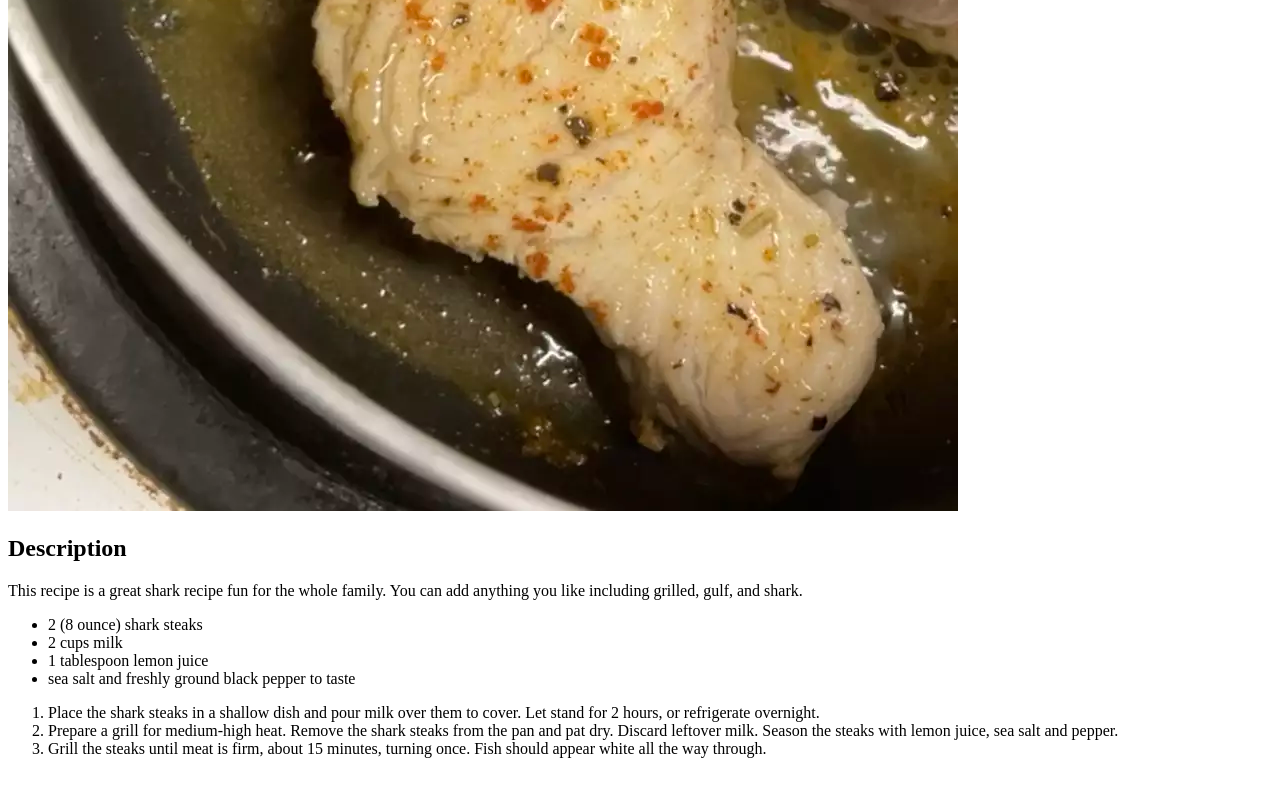
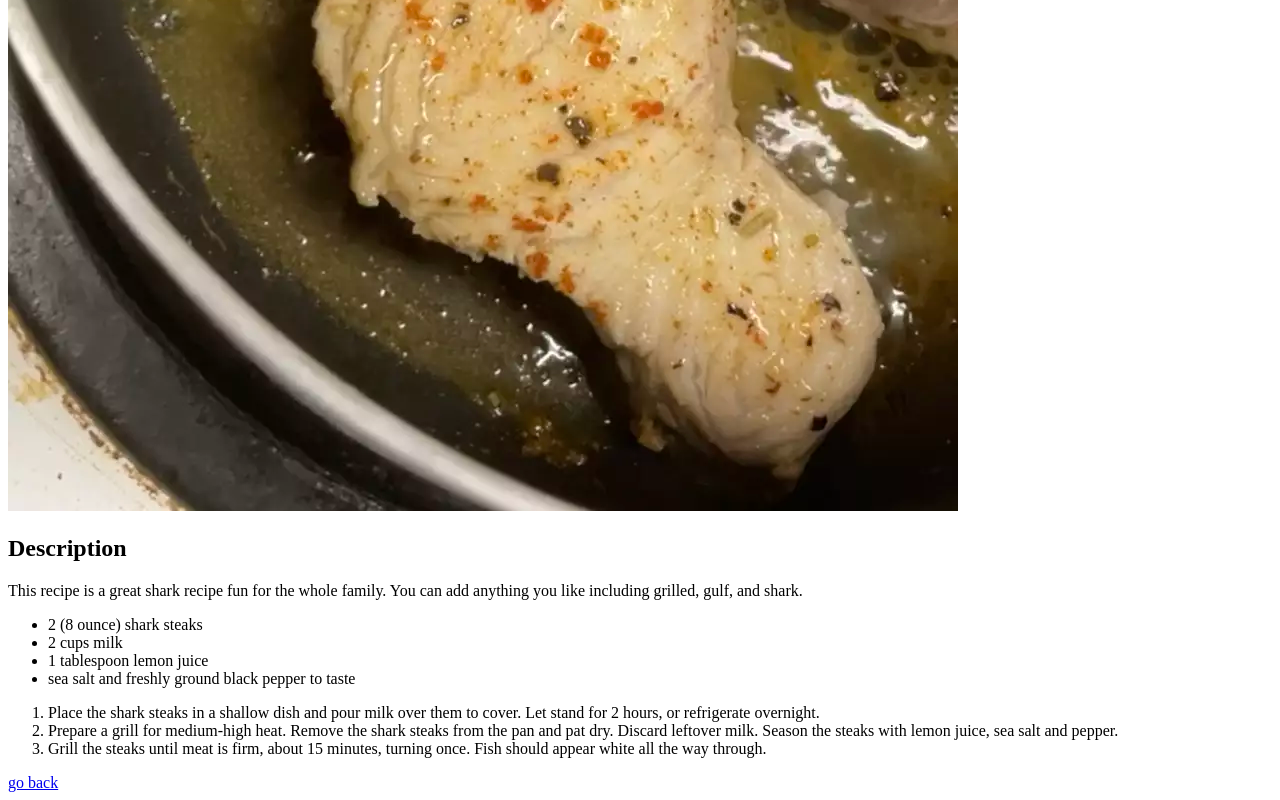
Before and after one commit to sbeven/odin-recipes, a plain HTML site: page recipes/shark.html in a window 1280 px wide. Shown: the part 830-1630 px from the top of the page. Before the commit the page ends 1604 px from the top, so only its background shows below. Drawn offline with Linux system fonts and the light colour scheme.

Commit message:
add back button

```diff
--- a/recipes/shark.html
+++ b/recipes/shark.html
@@ -29,5 +29,7 @@
         <li>Prepare a grill for medium-high heat. Remove the shark steaks from the pan and pat dry. Discard leftover milk. Season the steaks with lemon juice, sea salt and pepper.</li>
 
         <li>Grill the steaks until meat is firm, about 15 minutes, turning once. Fish should appear white all the way through.</li>
+    </ol>
+    <a href="../index.html">go back</a>
 </body>
 </html>
```
Also changed, not shown: recipes/lasagna.html (+1 -0 lines), recipes/lettuce.html (+1 -0 lines).
